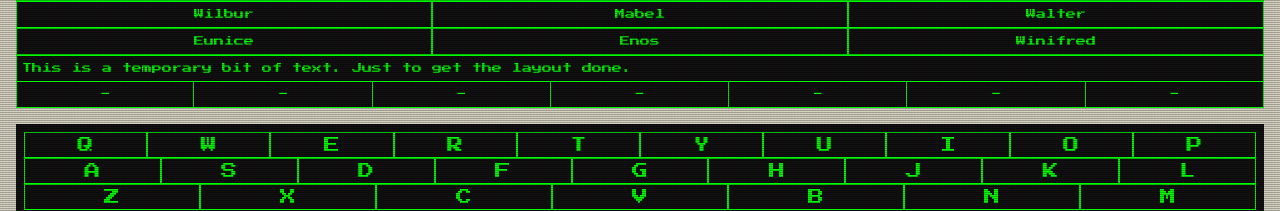
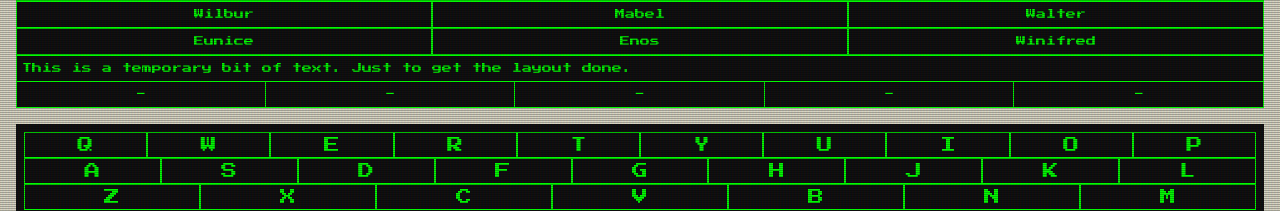
Before and after one commit to GreenCord/r-hangman, a React (Create React App) app: page / in a window 1280 px wide. Shown: the part 261-472 px from the top of the page. Built offline with nearby package versions, Linux system fonts and the light colour scheme.

Commit message:
Moved word list and current word choice function to use state

```diff
--- a/src/App.js
+++ b/src/App.js
@@ -1,4 +1,6 @@
-import React from "react";
+import React, { useState } from "react";
+import logic from "./utils/game";
+
 import "./assets/css/reset.css";
 import "./App.css";
 
@@ -8,7 +10,15 @@ import ActionTextArea from "./components/ActionTextArea/ActionTextArea";
 import WordArea from "./components/WordArea/WordArea";
 import KeyboardArea from "./components/KeyboardArea/KeyboardArea";
 
-function App() {
+const useGameState = () => {
+  const [currentWord, setCurrentWord] = useState(logic.chooseWord);
+
+  return { currentWord };
+};
+
+const App = props => {
+  const { currentWord } = useGameState();
+
   return (
     <div className="App">
       <main className="GameWrapper">
@@ -18,12 +28,12 @@ function App() {
         <EventArea />
         <FamilyArea />
         <ActionTextArea />
-        <WordArea />
+        <WordArea currentWord={currentWord} />
         <KeyboardArea />
       </main>
       <footer>&copy; 2017-2019 Steven Martinez</footer>
     </div>
   );
-}
+};
 
 export default App;
--- a/src/components/WordArea/WordArea.js
+++ b/src/components/WordArea/WordArea.js
@@ -3,36 +3,9 @@ import React from "react";
 import "./WordArea.css";
 import Letter from "../Letter/Letter";
 
-const words = [
-  "dysentery",
-  "snakebite",
-  "hunting",
-  "river",
-  "goldrush",
-  "wagon",
-  "buffalo",
-  "measles",
-  "exhaustion",
-  "typhoid",
-  "cholera",
-  "exploration",
-  "cavalry",
-  "mountains",
-  "funeral",
-  "pioneer",
-  "independence",
-  "yukon"
-];
-
-const util = {
-  chooseWord: () => {
-    return words[Math.floor(Math.random() * words.length)].split("");
-  }
-};
-
-const WordArea = () => (
+const WordArea = props => (
   <section className="wordArea">
-    {util.chooseWord().map((letter, i) => (
+    {props.currentWord.map((letter, i) => (
       <Letter
         key={letter + i}
         letter="-"
--- /dev/null
+++ b/src/utils/game.js
@@ -0,0 +1,29 @@
+const logic = {
+  words: [
+    "dysentery",
+    "snakebite",
+    "hunting",
+    "river",
+    "goldrush",
+    "wagon",
+    "buffalo",
+    "measles",
+    "exhaustion",
+    "typhoid",
+    "cholera",
+    "exploration",
+    "cavalry",
+    "mountains",
+    "funeral",
+    "pioneer",
+    "independence",
+    "yukon"
+  ],
+  chooseWord: () => {
+    return logic.words[Math.floor(Math.random() * logic.words.length)].split(
+      ""
+    );
+  }
+};
+
+export default logic;
```
